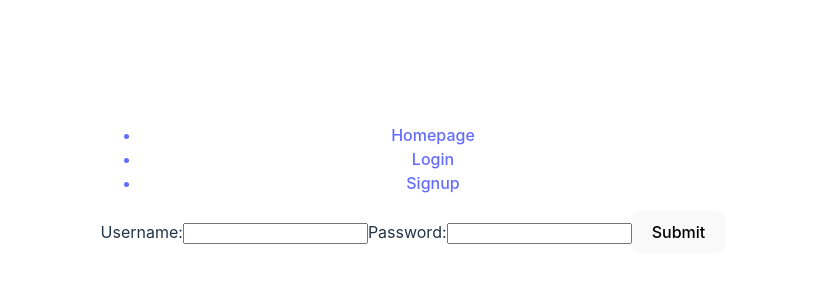
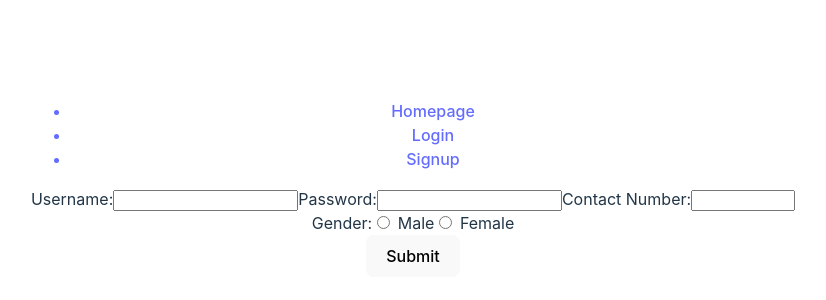
Before and after one commit to sarafaqih/project3-front-end, a React (Vite) app: page /signup in a window 1280 px wide. Shown: the part 220-520 px from the top of the page, without its empty margins (227-1053 px from the left). Built offline with nearby package versions, Linux system fonts and the light colour scheme.

Commit message:
signup and login frontend

```diff
--- a/package.json
+++ b/package.json
@@ -10,7 +10,7 @@
     "preview": "vite preview"
   },
   "dependencies": {
-    "axios": "^1.7.9",
+    "axios": "^1.8.4",
     "react": "^19.0.0",
     "react-dom": "^19.0.0",
     "react-router": "^7.1.5"
--- a/src/pages/Login.jsx
+++ b/src/pages/Login.jsx
@@ -44,6 +44,7 @@ function Login() {
          id='username'
          value={formData.username}
          onChange={handleChange}
+         required
           />
 
         <label htmlFor="password">Password:</label>
@@ -53,6 +54,7 @@ function Login() {
          id='password'
          value={formData.password}
          onChange={handleChange}
+         required
           />
 
           <button>Submit</button>
--- a/src/pages/Signup.jsx
+++ b/src/pages/Signup.jsx
@@ -6,7 +6,11 @@ function Signup() {
 
     const [formData, setFormData] = useState({
         username:"",
-        password:""
+        password:"",
+        gender:"",
+        ContactNo:"",
+        role:"admin"
+
     })
 
     const navigate = useNavigate()
@@ -37,6 +41,7 @@ function Signup() {
          id='username'
          value={formData.username}
          onChange={handleChange}
+         required
           />
 
         <label htmlFor="password">Password:</label>
@@ -46,7 +51,39 @@ function Signup() {
          id='password'
          value={formData.password}
          onChange={handleChange}
+         required
           />
+
+        <label htmlFor="ContactNo">Contact Number:</label>
+        <input
+         type="number"
+         name='ContactNo'
+         id='ContactNo'
+         value={formData.ContactNo}
+         onChange={handleChange}
+         min="10000000"
+         max= "99999999"
+         required
+          />
+
+      <div onChange={handleChange} id='gender'>
+      <label htmlFor="gender">Gender:</label>
+
+        <input type="radio" value="male" name="gender" required/> Male
+        <input type="radio" value="female" name="gender" required/> Female
+      </div>
+
+        <input
+         type="text"
+         name='role'
+         id='role'
+         value={formData.role}
+         onChange={handleChange}
+         hidden
+          />
+
+
+
 
           <button>Submit</button>
       </form>
```
Also changed, not shown: 1 other file (tests, documents, lock files or other folders).
